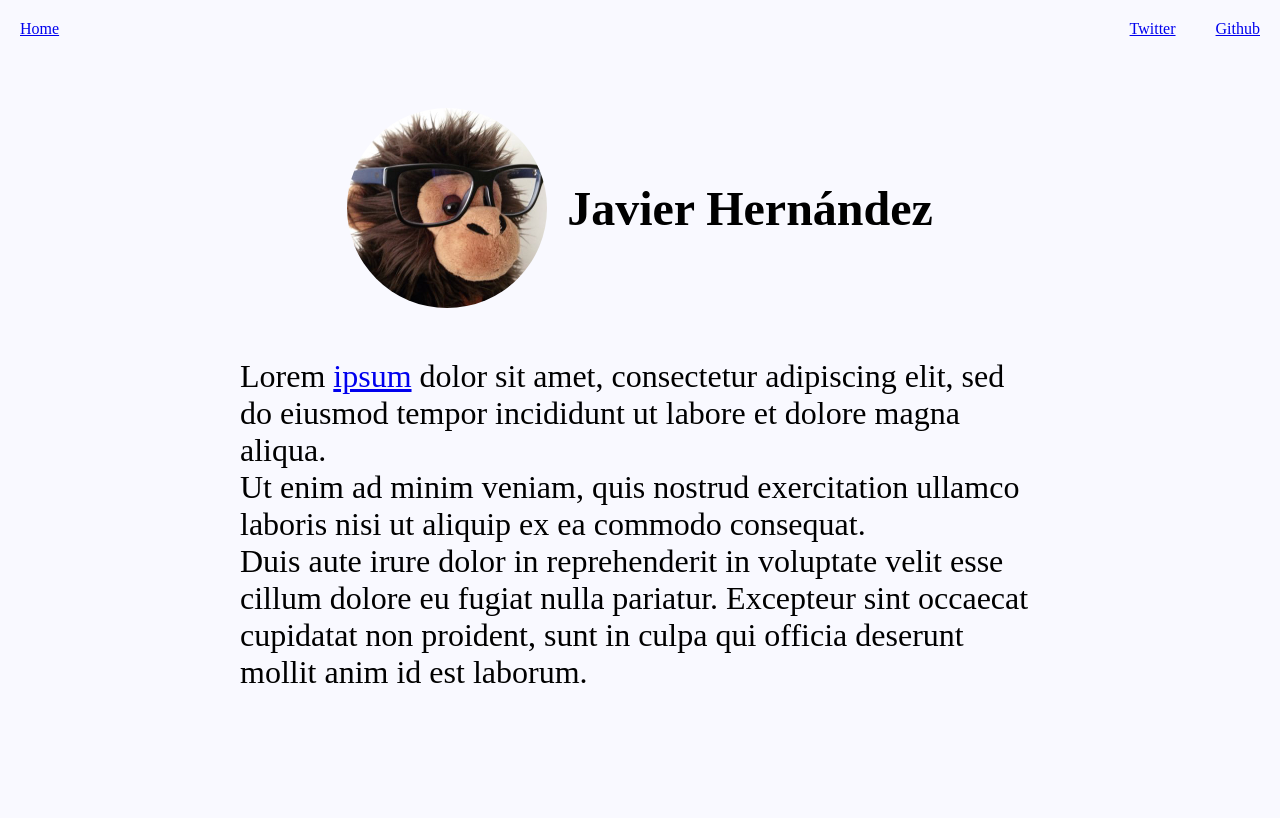
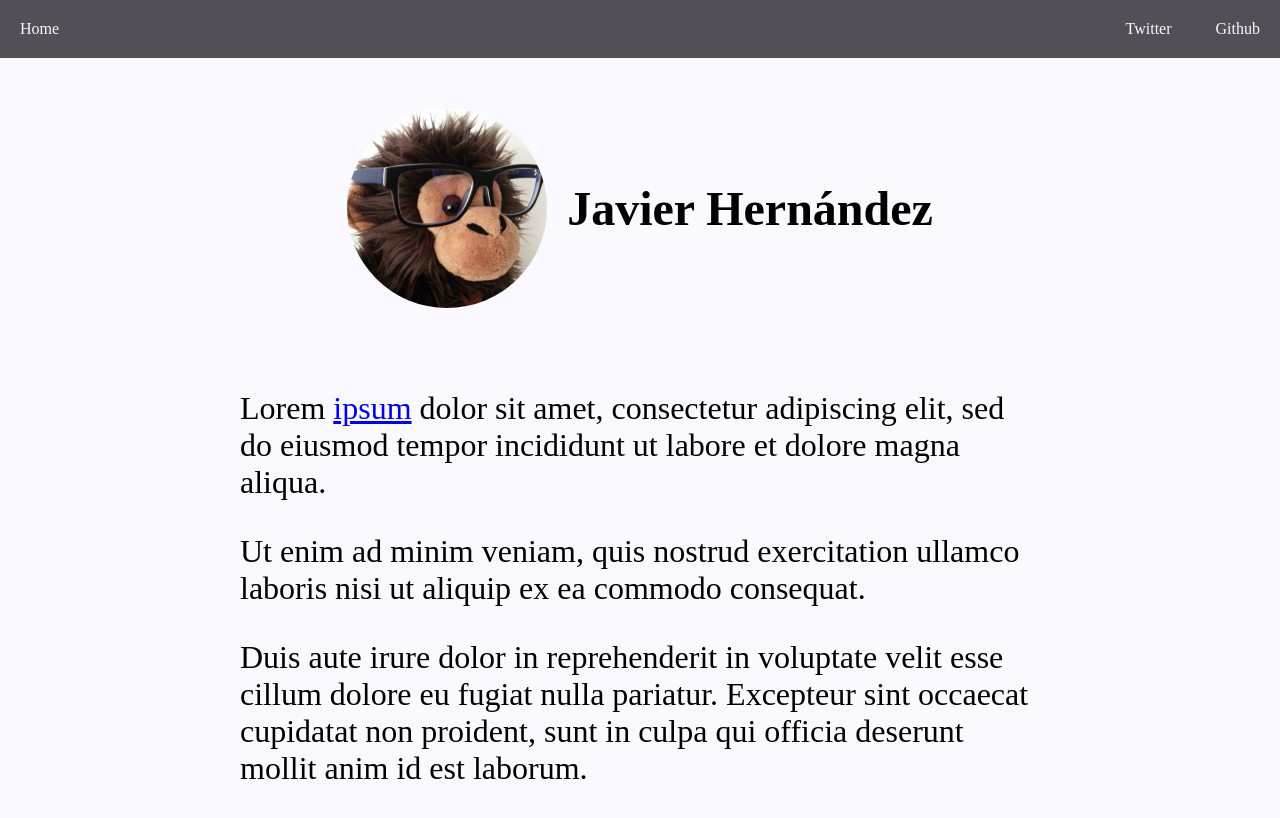
Before and after one commit to jaherhi/jaherhi.github.io, a Jekyll site: the page built from index.md, in a window 1280 px wide. Shown: the top 818 px of the page. Built offline with Jekyll 4.4.1, drawn with Linux system fonts in a browser that asks for light colours.

Commit message:
Add colors for header

```diff
--- a/_sass/theme.scss
+++ b/_sass/theme.scss
@@ -1,11 +1,27 @@
 @charset "utf-8";
-
-// $spacing-unit: 30px !default;
 
 // Width of the content area
 $content-width: 800px !default;
 
-// Import partials.
+// Colors
+$ghost-white: #f9f9ff;
+$dark-ghost-white: #ccccd1;
+
+$dinosaur-grey: #544f56;
+
+$smoky-black: #0c0a00;
+
+// Background colors
+$background-color: $ghost-white;
+$header-color: $dinosaur-grey;
+
+// Text colors
+$header-link-color: $ghost-white;
+$header-link-color-hover: $dark-ghost-white;
+
+// Font sizes
+
+// Import
 @import
   "theme/base",
   "theme/layout",
--- a/_sass/theme/_base.scss
+++ b/_sass/theme/_base.scss
@@ -1,16 +1,18 @@
 /**
- * Reset some elements
+ * body
  */
-body, h1, h2, h3, h4, h5, h6, p {
+body {
   margin: 0;
-  padding: 0;
+  width: 100%;
+  background-color: $background-color;
 }
 
-body {
-  width: 100%;
-  background-color: #F9F9FF;
+.site-header {
+  a {
+    color: $header-link-color;
+    text-decoration: none;
+  }
+  a:hover {
+    color: $header-link-color-hover;
+  }
 }
-
-p {
-  font-size: 32px;
-}
--- a/_sass/theme/_layout.scss
+++ b/_sass/theme/_layout.scss
@@ -1,14 +1,14 @@
 /**
- * Site header
+ * site header
  */
 .site-header {
+  background-color: $header-color;
   display: flex;
   justify-content: space-between;
   padding-top: 20px;
   padding-bottom: 20px;
 
   .navigation {
-    display: flex;
     justify-content: flex-start;
 
     .site-link {
@@ -18,7 +18,6 @@
   }
 
   .links {
-    display: flex;
     justify-content: flex-end;
 
     .social-link {
```
